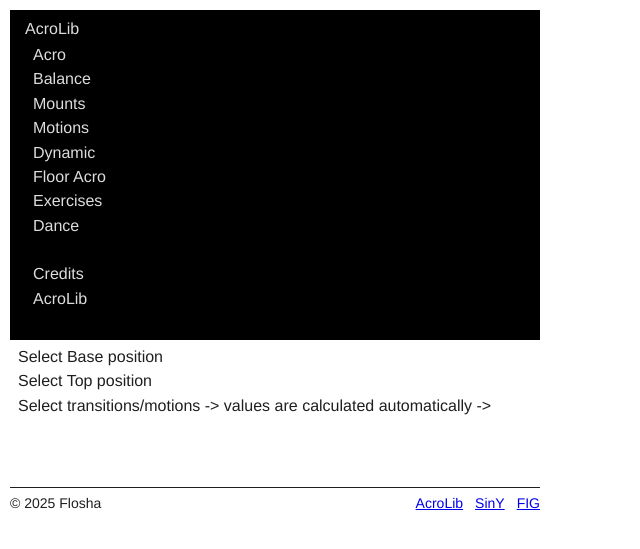
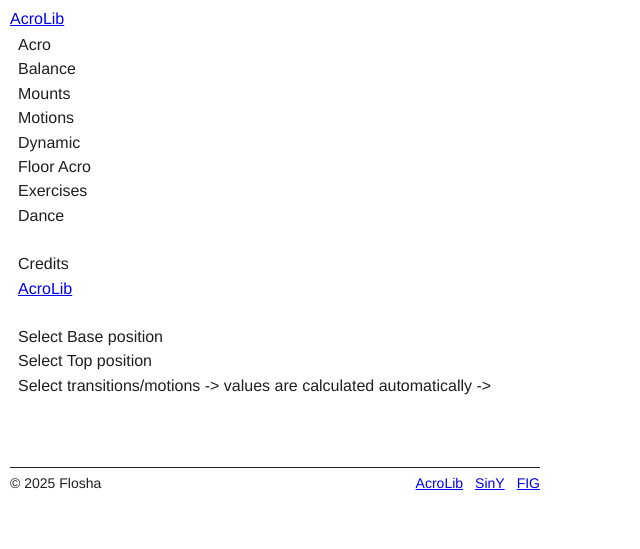
Before and after one commit to floshin/acrolib, a Jekyll site: the page built from interactive-tarrifsheet-element-difficulty-calculation.md, in a window 1280 px wide. Shown: the top 549 px of the page, without its empty margins (0-640 px from the left). Built offline with Jekyll 4.4.1, drawn with Linux system fonts in a browser that asks for light colours; our own code applies the rules of GitHub Pages for plain Markdown files.

Commit message:
Update default.html

```diff
--- a/_layouts/default.html
+++ b/_layouts/default.html
@@ -9,9 +9,11 @@
     </head>
 
     <header>
-      <a href="/">
-        {{site.title}}
-      </a>
+      <div class="heading">
+        <a href="/">
+          {{site.title}}
+        </a>
+      </div>
 
       <input type="checkbox" id="menu-toggle">
       <label for="menu-toggle">
@@ -74,13 +76,13 @@
   --light: #dddddd;
 }
 
-header {
+heading {
   /*display: inline-block;*/
   background: light-dark(black, white);
   color: light-dark(var(--light), black);
   padding: 10px 15px;
 }
-    header a {
+    heading a {
       color: inherit;
       text-decoration: none;
     }
```
